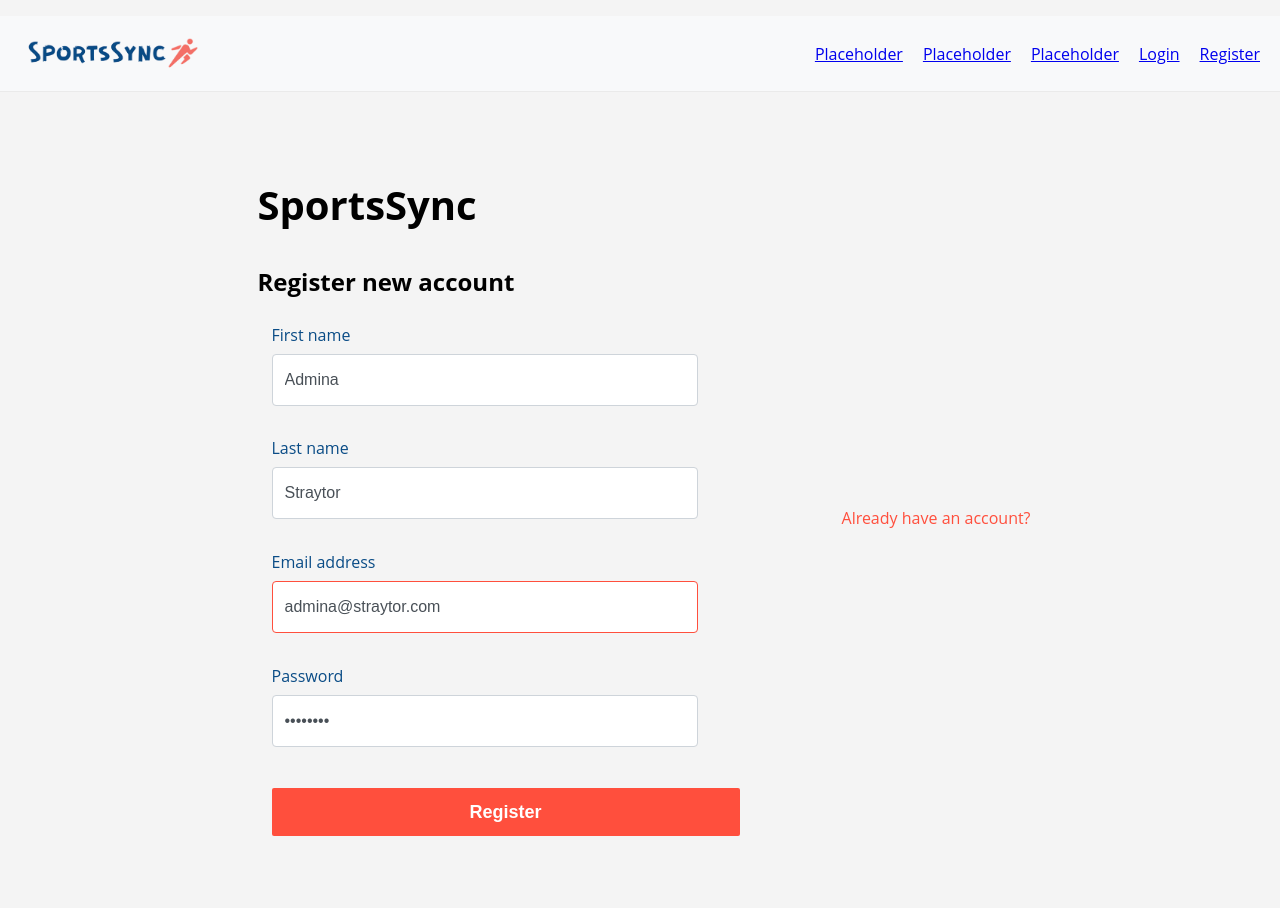
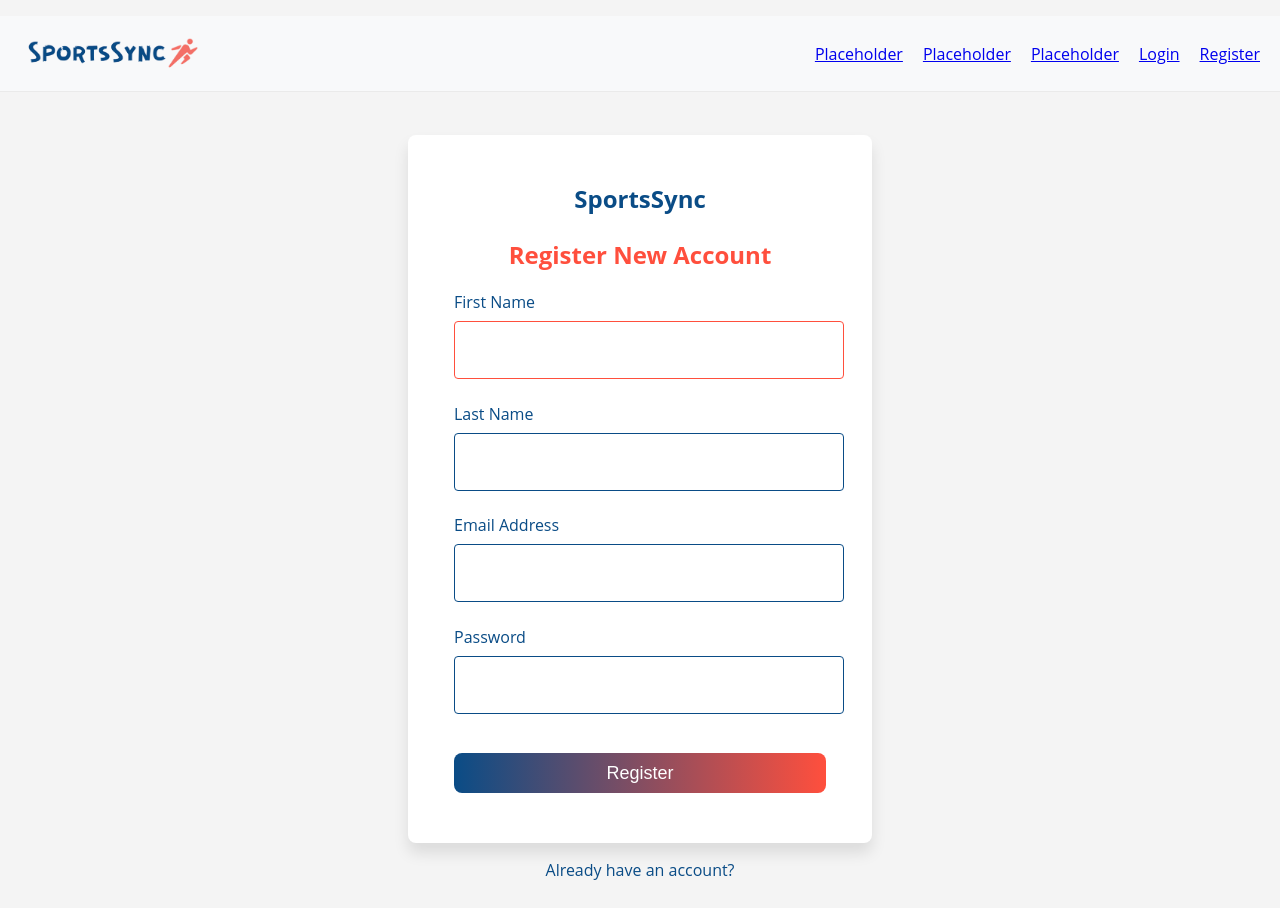
Before and after one commit to NicholasWinkler/SportsSync-Client, a React (Vite) app: page /register in a window 1280 px wide. Built offline with nearby package versions, Linux system fonts and the light colour scheme.

Commit message:
Updated Register page and CSS

```diff
--- a/src/pages/Register/Register.css
+++ b/src/pages/Register/Register.css
@@ -1,59 +1,90 @@
-.h1, h1 {
-    font-size: 2.5rem;
+body {
+  margin: 0;
+  padding: 0;
+  font-family: "Open Sans", sans-serif;
+  background-color: #f4f4f4; /* Light background for contrast */
+}
+
+.container--login {
+  display: flex;
+  justify-content: center;
+  align-items: center;
+  min-height: calc(100vh - 20px); /* Height adjustment */
+}
+
+.form--login {
+  display: flex;
+  flex-direction: column; /* Column layout for form */
+  background-color: #ffffff; /* Card background */
+  border-radius: 8px;
+  box-shadow: 0px 10px 15px rgba(0, 0, 0, 0.1);
+  padding: 2rem; /* Padding for inner content */
+  width: 400px; /* Increased card width */
+}
+
+.login-title {
+  color: #0a4c86; /* Title color */
+  margin: 15px 0; /* Margin for title */
+  text-align: center; /* Center title */
+}
+
+.login-subtitle {
+  color: #ff4f3d; /* Subtitle color */
+  margin: 8px 0 15px; /* Margin for subtitle */
+  text-align: center; /* Center subtitle */
 }
 
 fieldset {
-    min-width: 0;
-    border: 0;
+  border: none; /* Remove default fieldset border */
+  margin-bottom: 0.5rem; /* Margin between fieldsets */
+  text-align: left; /* Align labels to the left */
 }
 
-.loginLinks {
-    display: flex;
-    justify-content: center;
-}
-
-.link--register {
-    padding: 0 1.5rem;
-}
-
-.form--login {
-    display: inline-block;
-    margin: 0 auto;
-    text-align: left;
-    padding: 0 0 0 2rem;
-    z-index: 1;
-    min-height: 25rem;
-    min-width: 35rem;
-}
-
-.form--login > fieldset > input {
-    width: 25em;
-}
-
-.label--login {
-    width: 8rem;
-    display: inline-block;
+label {
+  display: block; /* Display label as block to take full width */
+  color: #0a4c86; /* Label color */
+  margin-bottom: 0.5rem; /* Space between label and input */
 }
 
 .form-control {
   display: block;
-    width: 94%;
-    height: calc(1.5em + .75rem + 2px);
-    padding: .375rem .75rem;
-    font-size: 1rem;
-    font-weight: 400;
-    line-height: 1.5;
-    color: #495057;
-    background-color: #fff;
-    background-clip: padding-box;
-    border: 1px solid #ced4da;
-    border-radius: .25rem;
-    -webkit-transition: border-color .15s ease-in-out,box-shadow .15s ease-in-out;
-    transition: border-color .15s ease-in-out,box-shadow .15s ease-in-out;
+  width: 100%; /* Full width to fit card */
+  height: 40px; /* Adjusted height */
+  padding: 0.5rem; /* Padding for inputs */
+  font-size: 1rem; /* Adjusted font size */
+  color: #495057; /* Input text color */
+  background-color: #ffffff; /* Input background color */
+  border: 1px solid #0a4c86; /* Border color matching logo */
+  border-radius: 0.25rem;
+  transition: border-color 0.3s ease; /* Transition for border color */
 }
 
-.container--login {
-    text-align: center;
+.form-control:focus {
+  border-color: #ff4f3d; /* Highlight border on focus */
+  outline: none; /* Remove default outline */
+}
+
+.login-button {
+  width: 100%; /* Full width button */
+  height: 40px; /* Adjusted height */
+  background: linear-gradient(to right, #0a4c86, #ff4f3d); /* Gradient button */
+  color: white;
+  border: none;
+  border-radius: 8px;
+  font-size: 18px; /* Adjusted font size */
+  cursor: pointer;
+  margin-top: 1rem; /* Margin for spacing */
+  transition: background 0.3s ease, transform 0.2s; /* Added transform for button */
+}
+
+.login-button:hover {
+  opacity: 0.9; /* Hover effect */
+  transform: scale(1.02); /* Slight scale on hover */
+}
+
+.dialog {
+  min-width: 15rem;
+  min-height: 5rem;
 }
 
 .button--close {
@@ -61,7 +92,15 @@ fieldset {
   bottom: -2rem;
 }
 
-.dialog {
-    min-width: 15rem;
-    min-height: 5rem;
+.loginLinks {
+  display: flex; /* Use flex to center the content */
+  justify-content: center; /* Center horizontally */
+  margin-top: 1rem; /* Add space above the link */
 }
+
+.link--to-login {
+  color: #0a4c86; /* Link color */
+  text-decoration: none; /* Remove underline */
+  font-size: 16px; /* Adjust font size */
+  text-align: center; /* Center the link */
+}
--- a/src/pages/Register/Register.jsx
+++ b/src/pages/Register/Register.jsx
@@ -1,11 +1,12 @@
 import React, { useRef, useState } from "react";
 import { Link, useNavigate } from "react-router-dom";
 import "./Register.css";
+
 export const Register = () => {
-  const [email, setEmail] = useState("admina@straytor.com");
-  const [password, setPassword] = useState("straytor");
-  const [firstName, setFirstName] = useState("Admina");
-  const [lastName, setLastName] = useState("Straytor");
+  const [email, setEmail] = useState("");
+  const [password, setPassword] = useState("");
+  const [firstName, setFirstName] = useState("");
+  const [lastName, setLastName] = useState("");
   const existDialog = useRef();
   const navigate = useNavigate();
 
@@ -48,78 +49,65 @@ export const Register = () => {
 
       <section>
         <form className="form--login" onSubmit={handleRegister}>
-          <h1 className="text-4xl mt-7 mb-3">SportsSync</h1>
-          <h2 className="text-xl mb-10">Register new account</h2>
+          <h1 className="login-title">SportsSync</h1>
+          <h2 className="login-subtitle">Register New Account</h2>
           <fieldset className="mb-4">
-            <label htmlFor="firstName"> First name </label>
+            <label htmlFor="firstName">First Name</label>
             <input
               type="text"
               id="firstName"
               value={firstName}
               onChange={(evt) => setFirstName(evt.target.value)}
               className="form-control"
-              placeholder=""
               required
               autoFocus
             />
           </fieldset>
           <fieldset className="mb-4">
-            <label htmlFor="lastName"> Last name </label>
+            <label htmlFor="lastName">Last Name</label>
             <input
               type="text"
               id="lastName"
               value={lastName}
               onChange={(evt) => setLastName(evt.target.value)}
               className="form-control"
-              placeholder=""
               required
-              autoFocus
             />
           </fieldset>
           <fieldset className="mb-4">
-            <label htmlFor="inputEmail"> Email address </label>
+            <label htmlFor="inputEmail">Email Address</label>
             <input
               type="email"
               id="inputEmail"
               value={email}
               onChange={(evt) => setEmail(evt.target.value)}
               className="form-control"
-              placeholder="Email address"
               required
-              autoFocus
             />
           </fieldset>
           <fieldset className="mb-4">
-            <label htmlFor="inputPassword"> Password </label>
+            <label htmlFor="inputPassword">Password</label>
             <input
               type="password"
               id="inputPassword"
               value={password}
               onChange={(evt) => setPassword(evt.target.value)}
               className="form-control"
-              placeholder="Password"
+              required
             />
           </fieldset>
           <fieldset>
-            <button
-              type="submit"
-              className="button p-3 rounded-md bg-blue-800 text-blue-100"
-            >
+            <button type="submit" className="login-button">
               Register
             </button>
           </fieldset>
         </form>
-      </section>
-      <div className="loginLinks">
-        <section className="link--register">
-          <Link
-            className="underline text-blue-600 hover:text-blue-800 visited:text-purple-600"
-            to="/login"
-          >
+        <div className="loginLinks">
+          <Link className="link--to-login" to="/login">
             Already have an account?
           </Link>
-        </section>
-      </div>
+        </div>
+      </section>
     </main>
   );
 };
```
Lines whose indentation alone changed are shown as unchanged.
